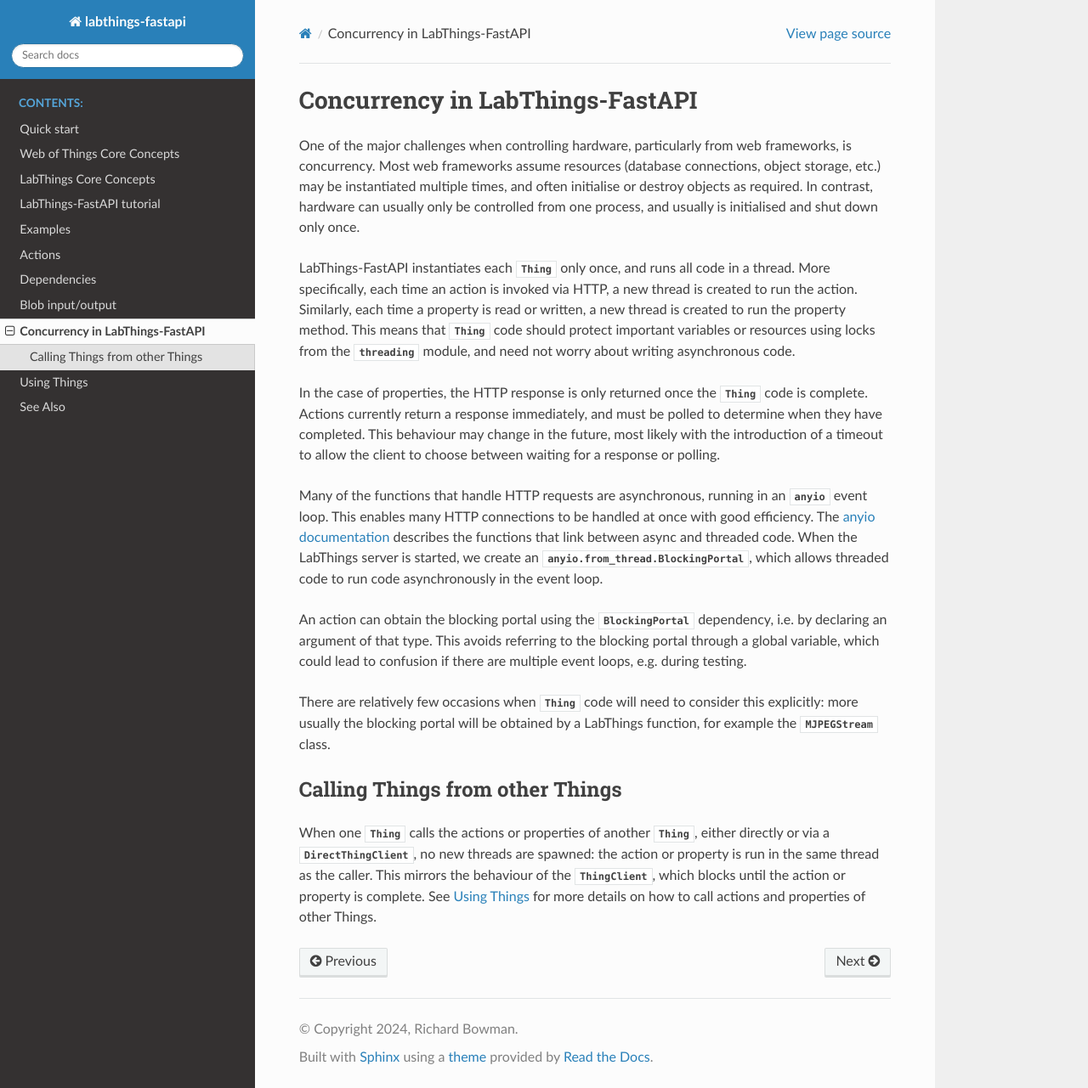
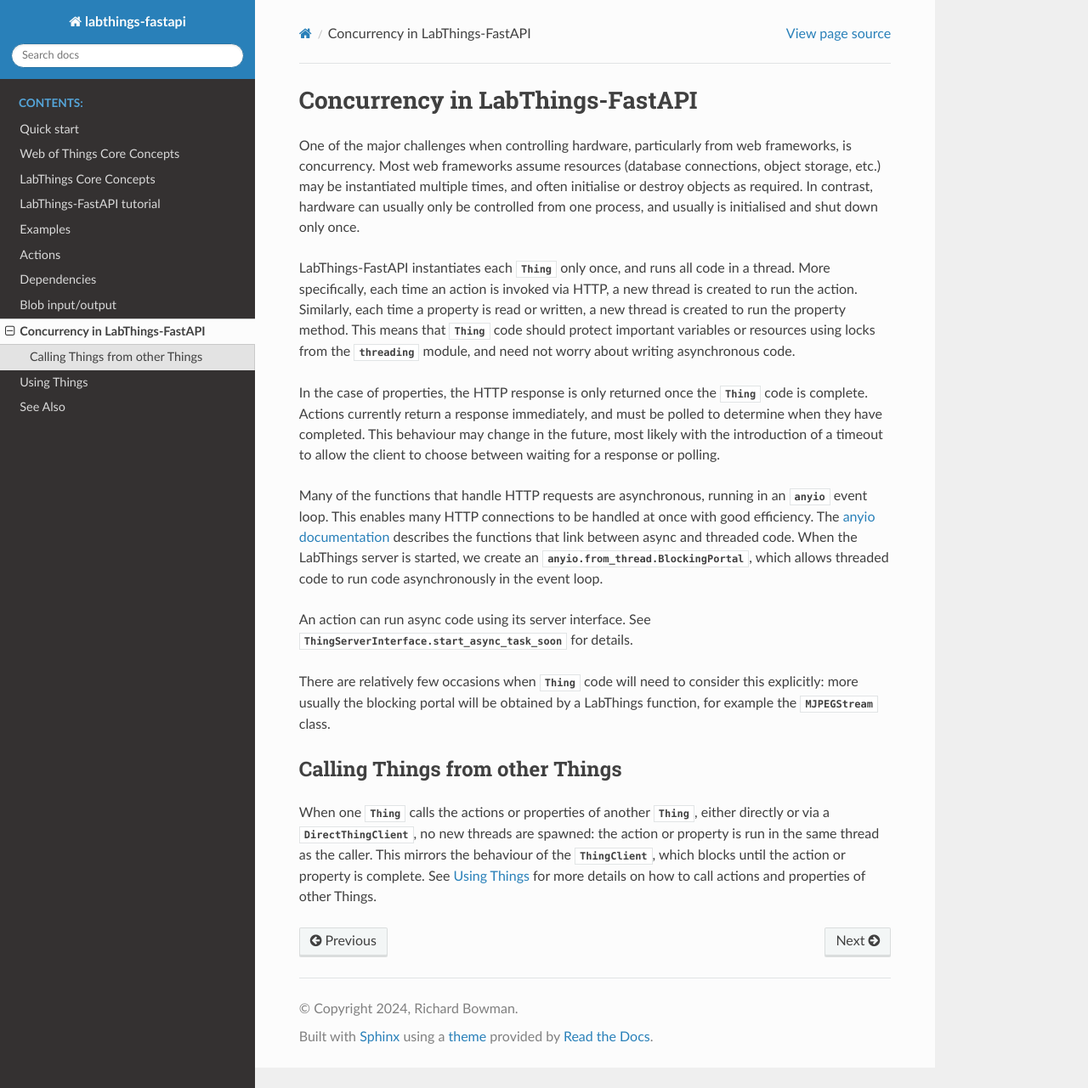
Before and after one commit to labthings/labthings-fastapi, a Sphinx documentation site: the page built from docs/source/concurrency.rst, in a window 1280 px wide and 1281 px high. Shown: the whole window at 85% size. Built offline with Sphinx 7.4.7 and the Read the Docs theme 3.1.0, drawn with Linux system fonts in a browser that asks for light colours; pages that are not in the unit, such as notebooks, are missing from menus; the version number is read from the project's files by our own code.

Commit message:
Update concurrency docs.
I now reference ThingServerInterface rather than BlockingPortal when describing how to run
async code in the event loop.

```diff
--- a/docs/source/concurrency.rst
+++ b/docs/source/concurrency.rst
@@ -11,7 +11,7 @@ In the case of properties, the HTTP response is only returned once the `.Thing`
 
 Many of the functions that handle HTTP requests are asynchronous, running in an :mod:`anyio` event loop. This enables many HTTP connections to be handled at once with good efficiency. The `anyio documentation`_ describes the functions that link between async and threaded code. When the LabThings server is started, we create an :class:`anyio.from_thread.BlockingPortal`, which allows threaded code to run code asynchronously in the event loop.
 
-An action can obtain the blocking portal using the `~labthings_fastapi.dependencies.blocking_portal.BlockingPortal` dependency, i.e. by declaring an argument of that type. This avoids referring to the blocking portal through a global variable, which could lead to confusion if there are multiple event loops, e.g. during testing.
+An action can run async code using its server interface. See `.ThingServerInterface.start_async_task_soon` for details.
 
 There are relatively few occasions when `.Thing` code will need to consider this explicitly: more usually the blocking portal will be obtained by a LabThings function, for example the `.MJPEGStream` class.
 
```
